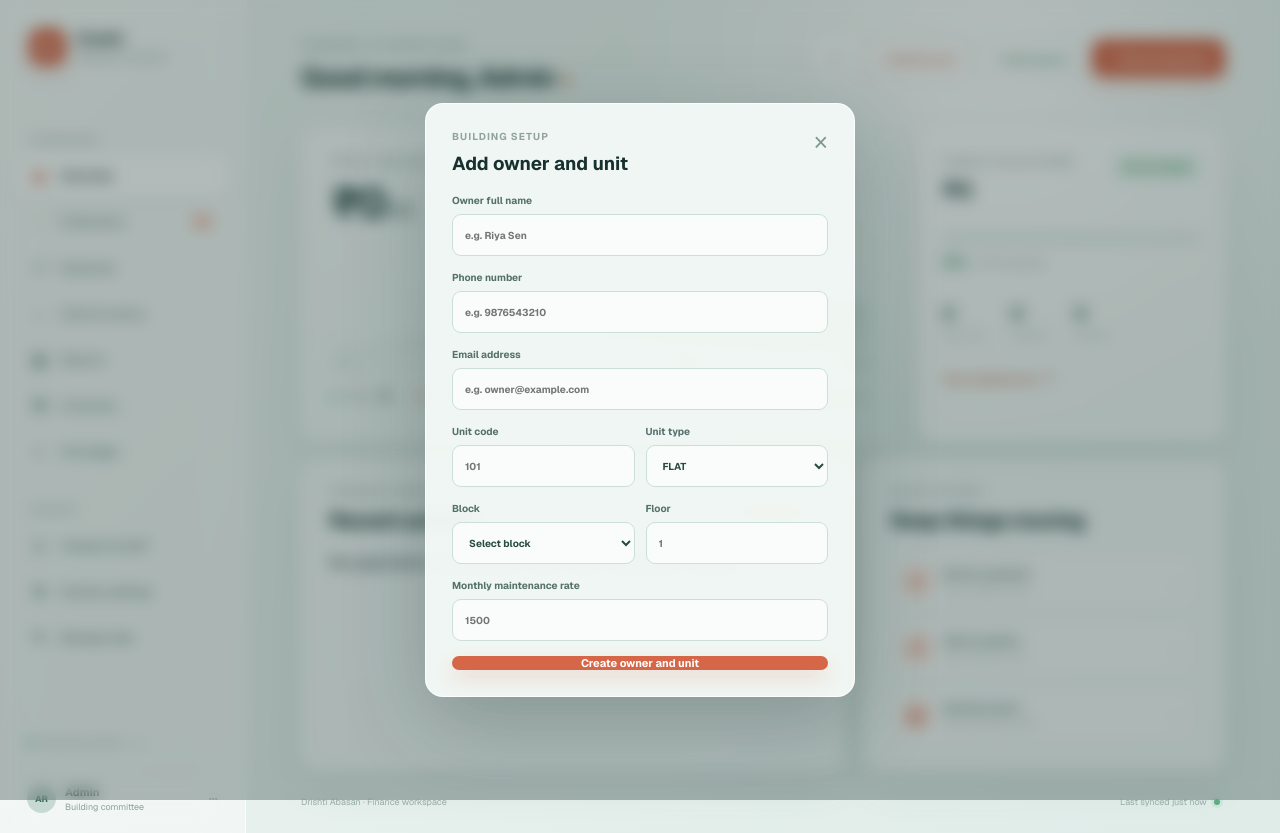
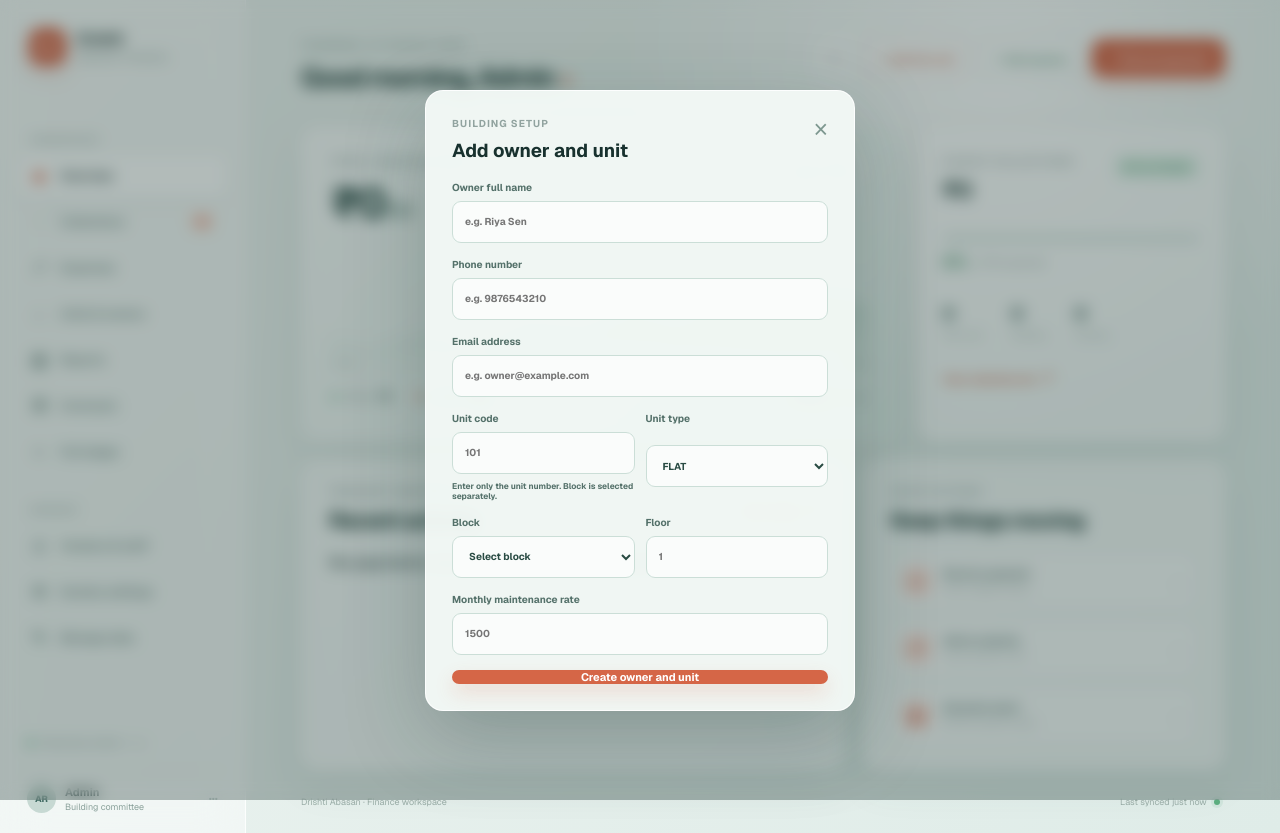
Before and after one commit to himadri-GH/drishti-abasan-finance, a Next.js app: page / in a window 1280 px wide. Both pictures are taken after a click on the button "＋ Add first unit". Built offline with nearby package versions, Linux system fonts and the light colour scheme.

Commit message:
Prevent block prefix in unit code

```diff
--- a/src/app/unit-setup-form.tsx
+++ b/src/app/unit-setup-form.tsx
@@ -165,8 +165,13 @@ blocks?: string[];
                 <input
                   name="unitCode"
                   placeholder="101"
+                  pattern="[0-9]+"
+                  title="Enter only the unit number, e.g. 101. Do not include block names like A-101."
                   required
                 />
+                <small>
+                  Enter only the unit number. Block is selected separately.
+                </small>
               </label>
 
               <label>
```
